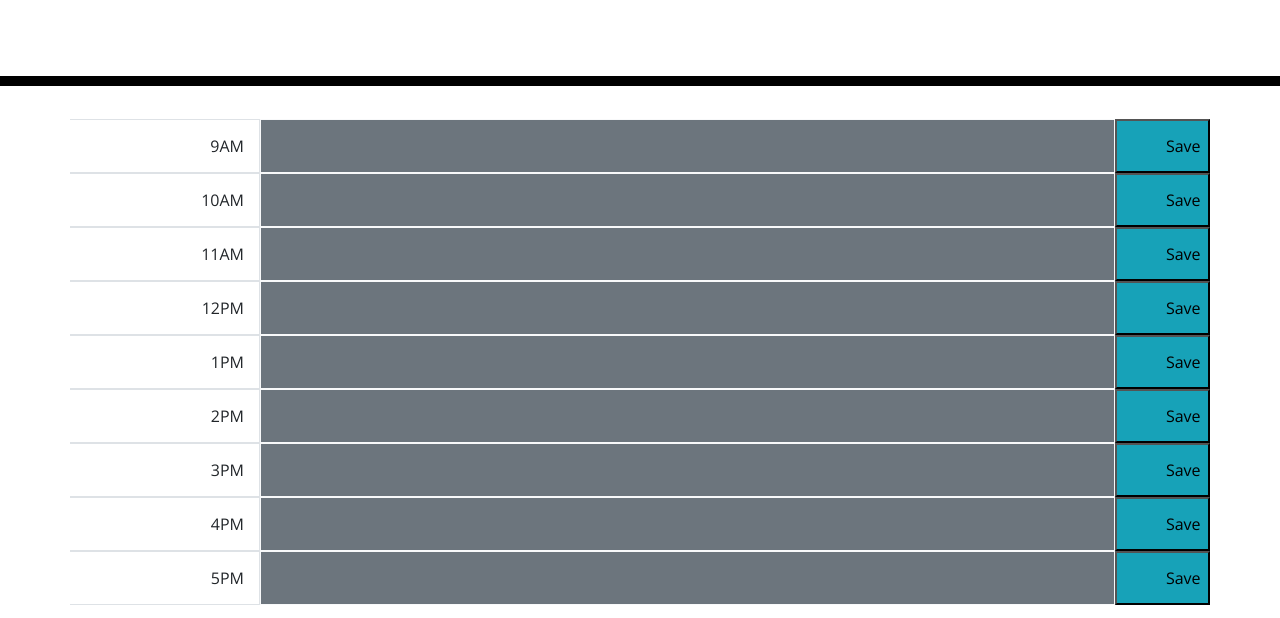
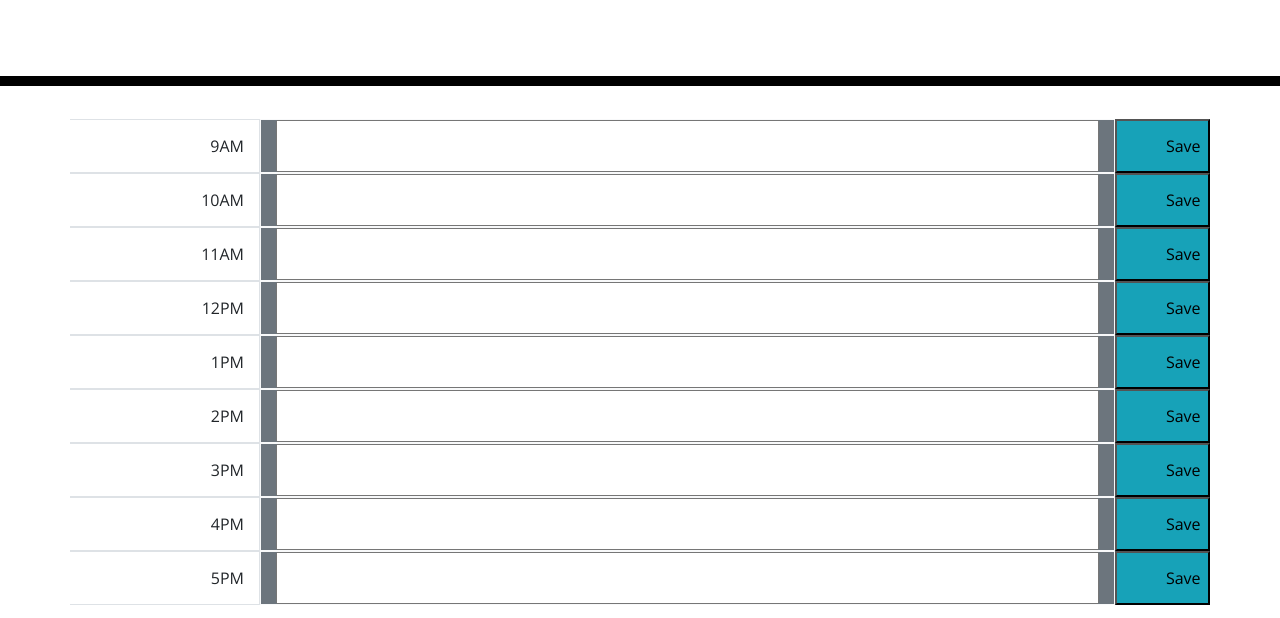
Before and after one commit to GLXEnigma/third-party-apis, a plain HTML site: page Develop/index.html in a window 1280 px wide. Shown: the part 182-800 px from the top of the page. Drawn offline with nearby package versions, Linux system fonts and the light colour scheme.

Commit message:
converted them into text boxes

```diff
--- a/Develop/index.html
+++ b/Develop/index.html
@@ -36,7 +36,8 @@
             9AM
         </div>
         <div
-          class="col-9 bg-secondary border border-light" >
+          class="col-9 bg-secondary border border-light d-flex align-items-center flex-row" >
+          <input type="text" style="width:100%; height:100%">
         </div>
         <div class="col-1 bg-info d-flex align-items-center justify-content-center" style="padding:0">
           <!--info turns box blue, style makes button cover whole div-->
@@ -49,7 +50,8 @@
           10AM
         </div>
         <div
-          class="col-9 bg-secondary border border-light" >
+          class="col-9 bg-secondary border border-light d-flex align-items-center flex-row" >
+          <input type="text" style="width:100%; height:100%">
         </div>
         <div class="col-1 bg-info d-flex align-items-center justify-content-center" style="padding:0">
           <button class="bg-info" style="width:100%; height:100%"   class="saveBtn">
@@ -61,7 +63,8 @@
           11AM
         </div>
         <div
-          class="col-9 bg-secondary border border-light" >
+          class="col-9 bg-secondary border border-light d-flex align-items-center flex-row" >
+          <input type="text" style="width:100%; height:100%">
         </div>
         <div class="col-1 bg-info d-flex align-items-center justify-content-center" style="padding:0">
           <button class="bg-info" style="width:100%; height:100%" class="saveBtn">
@@ -73,7 +76,8 @@
           12PM
         </div>
         <div
-          class="col-9 bg-secondary border border-light" >
+          class="col-9 bg-secondary border border-light d-flex align-items-center flex-row" >
+          <input type="text" style="width:100%; height:100%">
         </div>
         <div class="col-1 bg-info d-flex align-items-center justify-content-center" style="padding:0">
           <button class="bg-info" style="width:100%; height:100%" class="saveBtn">
@@ -85,7 +89,8 @@
           1PM
         </div>
         <div
-          class="col-9 bg-secondary border border-light" >
+          class="col-9 bg-secondary border border-light d-flex align-items-center flex-row" >
+          <input type="text" style="width:100%; height:100%">
         </div>
         <div class="col-1 bg-info d-flex align-items-center justify-content-center" style="padding:0">
           <button class="bg-info" style="width:100%; height:100%" class="saveBtn">
@@ -97,7 +102,8 @@
           2PM
         </div>
         <div
-          class="col-9 bg-secondary border border-light" >
+          class="col-9 bg-secondary border border-light d-flex align-items-center flex-row" >
+          <input type="text" style="width:100%; height:100%">
         </div>
         <div class="col-1 bg-info d-flex align-items-center justify-content-center" style="padding:0">
           <button class="bg-info" style="width:100%; height:100%" class="saveBtn">
@@ -109,7 +115,8 @@
           3PM
         </div>
         <div
-          class="col-9 bg-secondary border border-light" >
+          class="col-9 bg-secondary border border-light d-flex align-items-center flex-row" >
+          <input type="text" style="width:100%; height:100%">
         </div>
         <div class="col-1 bg-info d-flex align-items-center justify-content-center" style="padding:0">
           <button class="bg-info" style="width:100%; height:100%" class="saveBtn">
@@ -121,7 +128,8 @@
           4PM
         </div>
         <div
-          class="col-9 bg-secondary border border-light" >
+          class="col-9 bg-secondary border border-light d-flex align-items-center flex-row" >
+          <input type="text" style="width:100%; height:100%">
         </div>
         <div class="col-1 bg-info d-flex align-items-center justify-content-center" style="padding:0">
           <button class="bg-info" style="width:100%; height:100%" class="saveBtn">
@@ -133,7 +141,8 @@
           5PM
         </div>
         <div
-        class="col-9 bg-secondary border border-light" >
+        class="col-9 bg-secondary border border-light d-flex align-items-center flex-row" >
+        <input type="text" style="width:100%; height:100%">
         </div>
         <div class="col-1 bg-info d-flex align-items-center justify-content-center" style="padding:0">
           <button class="bg-info" style="width:100%; height:100%" class="saveBtn">
```
